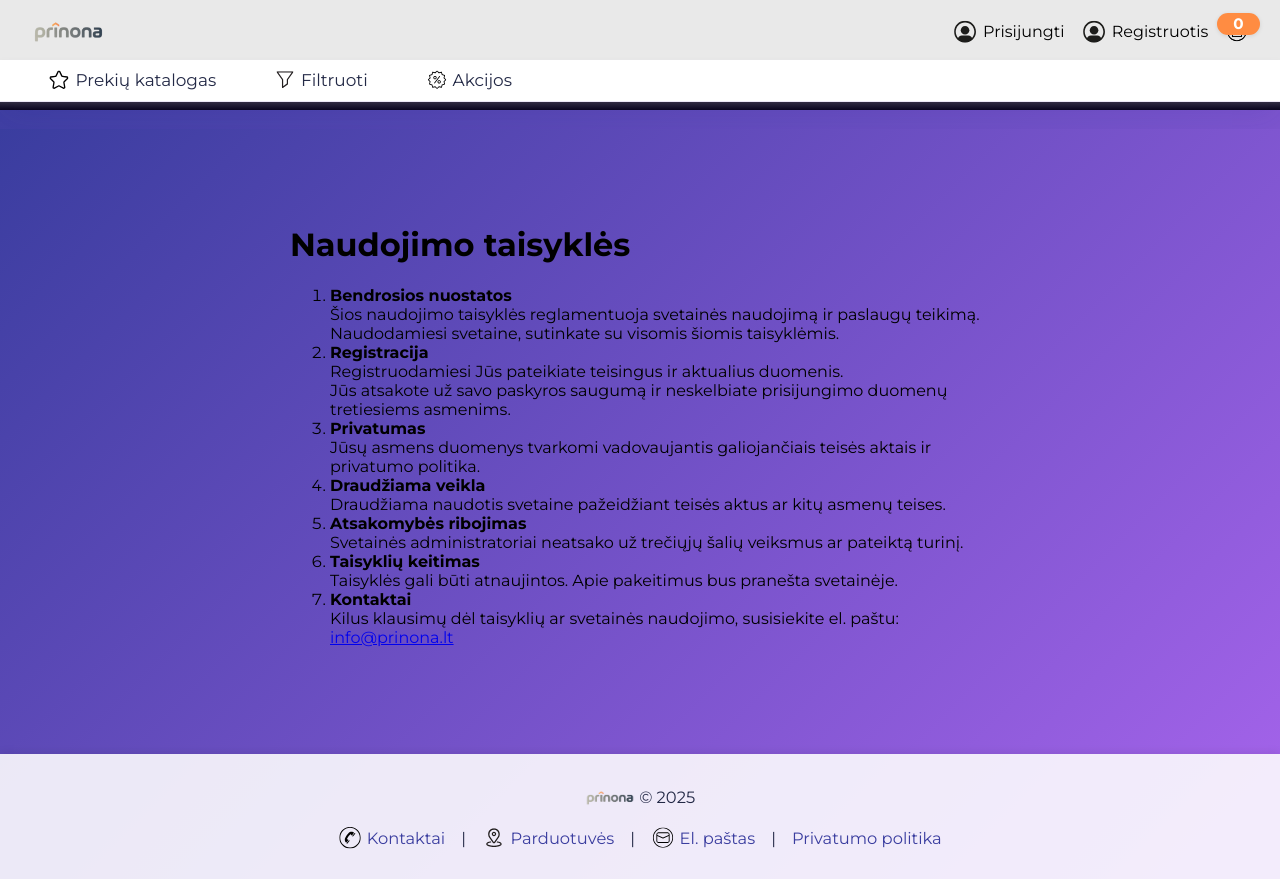
After one commit to gonebe3/room2, a Flask app: page /terms in a window 1280 px wide. The commit adds this page. Run offline with Flask 3, Linux system fonts and the light colour scheme; parts of the project's set-up code (start-up, migrations or seed data) failed here and were passed over.

Commit message:
sukurtos naudojimo taisykles, pasalintas search mygtukas is meniu, kiti smulkus pakeitimai

```diff
--- a/app/routes/main_routes.py
+++ b/app/routes/main_routes.py
@@ -41,3 +41,7 @@ def stores():
 @main_bp.route('/privacy-policy')
 def privacy_policy():
     return render_template('main/privacy_policy.html')
+
+@main_bp.route('/terms')
+def terms():
+    return render_template('main/terms.html')
--- a/templates/auth/register.html
+++ b/templates/auth/register.html
@@ -44,7 +44,7 @@
             <div class="form-options">
                 <label>
                     <input type="checkbox" name="terms" required>
-                    Sutinku su <a href="#" class="form-link" target="_blank">naudojimo taisyklėmis</a>
+                    <a href="{{ url_for('main.terms') }}">Sutinku su naudojimo taisyklėmis</a>
                 </label>
             </div>
             {{ form.submit(class_="btn btn-block") }}
--- a/templates/layout.html
+++ b/templates/layout.html
@@ -78,13 +78,6 @@
                     </li>
                 {% endif %}
             </ul>
-            <!-- PAIEŠKOS FORMA -->
-            <form action="{{ url_for('product.product_list') }}" method="get" class="search-form">
-                <input type="text" name="q" placeholder="Ieškoti prekių parduotuvėje" value="{{ request.args.get('q', '') }}">
-                <button type="submit">
-                    <img src="{{ url_for('static', filename='images/icons/search.svg') }}" class="icon icon-search" alt="Ieškoti">
-                </button>
-            </form>
         </nav>
     </header>
 
@@ -111,7 +104,7 @@
         <div class="footer-content">
             <div>
                 <img src="{{ url_for('static', filename='images/prinona_logo.png') }}" class="footer-logo" alt="Prinona">
-                <strong>Prinona</strong> &copy; {{ now.year }}
+                <strong></strong> &copy; {{ now.year }}
             </div>
             <div class="footer-links">
                 <a href="{{ url_for('main.contacts') }}">
--- /dev/null
+++ b/templates/main/terms.html
@@ -0,0 +1,32 @@
+{% extends 'layout.html' %}
+
+{% block content %}
+<div class="container" style="max-width:700px;margin:auto;padding:40px 20px;">
+    <h1>Naudojimo taisyklės</h1>
+    <ol>
+        <li><b>Bendrosios nuostatos</b><br>
+            Šios naudojimo taisyklės reglamentuoja svetainės naudojimą ir paslaugų teikimą.
+            Naudodamiesi svetaine, sutinkate su visomis šiomis taisyklėmis.
+        </li>
+        <li><b>Registracija</b><br>
+            Registruodamiesi Jūs pateikiate teisingus ir aktualius duomenis.<br>
+            Jūs atsakote už savo paskyros saugumą ir neskelbiate prisijungimo duomenų tretiesiems asmenims.
+        </li>
+        <li><b>Privatumas</b><br>
+            Jūsų asmens duomenys tvarkomi vadovaujantis galiojančiais teisės aktais ir privatumo politika.
+        </li>
+        <li><b>Draudžiama veikla</b><br>
+            Draudžiama naudotis svetaine pažeidžiant teisės aktus ar kitų asmenų teises.
+        </li>
+        <li><b>Atsakomybės ribojimas</b><br>
+            Svetainės administratoriai neatsako už trečiųjų šalių veiksmus ar pateiktą turinį.
+        </li>
+        <li><b>Taisyklių keitimas</b><br>
+            Taisyklės gali būti atnaujintos. Apie pakeitimus bus pranešta svetainėje.
+        </li>
+        <li><b>Kontaktai</b><br>
+            Kilus klausimų dėl taisyklių ar svetainės naudojimo, susisiekite el. paštu: <a href="mailto:info@prinona.lt">info@prinona.lt</a>
+        </li>
+    </ol>
+</div>
+{% endblock %}
```
